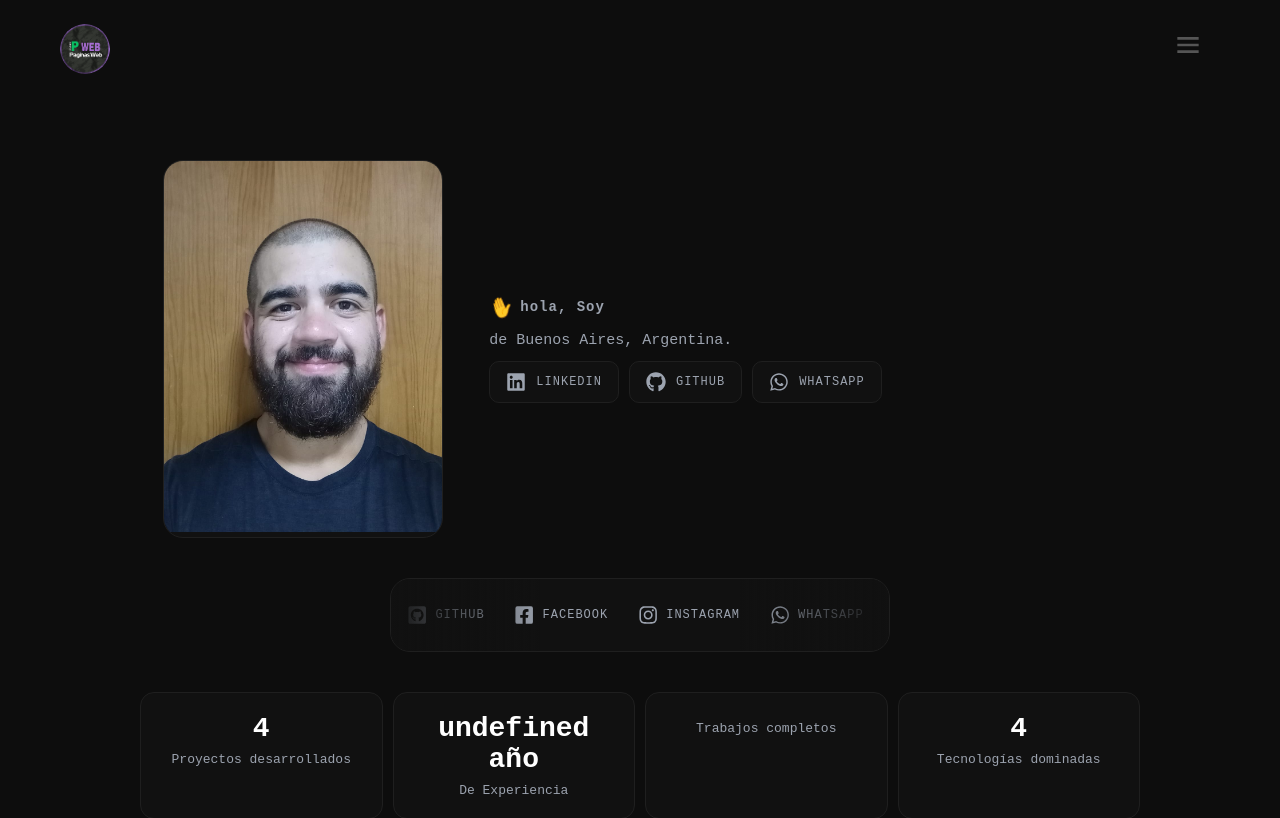
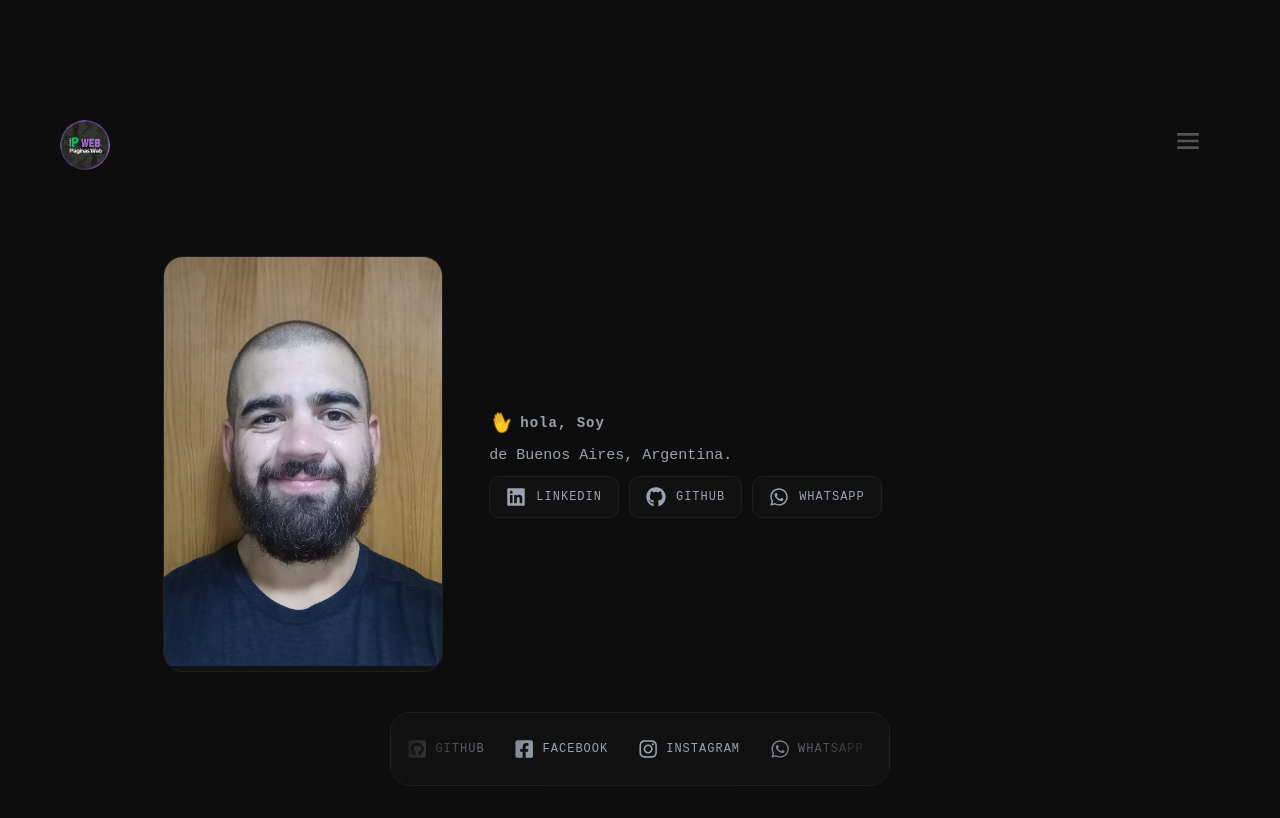
Before and after one commit to PabloDanielChavez/portafolio, a Next.js app in the folder portafolio-frontend/: page / in a window 1280 px wide. Shown: the top 818 px of the page. Built offline with nearby package versions, Linux system fonts and the light colour scheme; no server answers.

Commit message:
Style Generales de Header

```diff
--- a/portafolio-frontend/src/styles/globals.scss
+++ b/portafolio-frontend/src/styles/globals.scss
@@ -8,6 +8,8 @@
 body {
     margin: 0;
     padding: 0;
+    padding-top: 6rem;
+    background: #0d0d0d;
     font-family: monospace, sans-serif, system-ui;
     overflow-x: hidden;
 }
--- a/portafolio-frontend/src/styles/sections/bienvenida.module.scss
+++ b/portafolio-frontend/src/styles/sections/bienvenida.module.scss
@@ -4,7 +4,7 @@
 .bienvenida {
   background: #0d0d0d;
   color: #e5e5e5;
-  padding: 8rem 16px 40px 16px;
+  padding: 40px 16px 40px 16px;
 
   @include m.telefonoXL {
     padding: 10rem 20px 60px 20px;
--- a/portafolio-frontend/src/styles/sections/header.module.scss
+++ b/portafolio-frontend/src/styles/sections/header.module.scss
@@ -10,9 +10,9 @@
     overflow: hidden;
     z-index: 3;
     &_scrolled {
-        padding: 0.5rem 0; // Padding reducido al hacer scroll
-        background: #1f1d1d; // Opcional: cambiar fondo
-        box-shadow: 0 2px 10px rgba(0,0,0,0.1); // Opcional: añadir sombra
+        padding: 0.5rem 0;
+        background: #1f1d1d;
+        box-shadow: 0 2px 10px rgba(0,0,0,0.1);
     }
 
     &_container {
```
Also changed, not shown: portafolio-frontend/public/img/Logotipo_Portafolio_PDC/Persona/Pablo.jpg.
